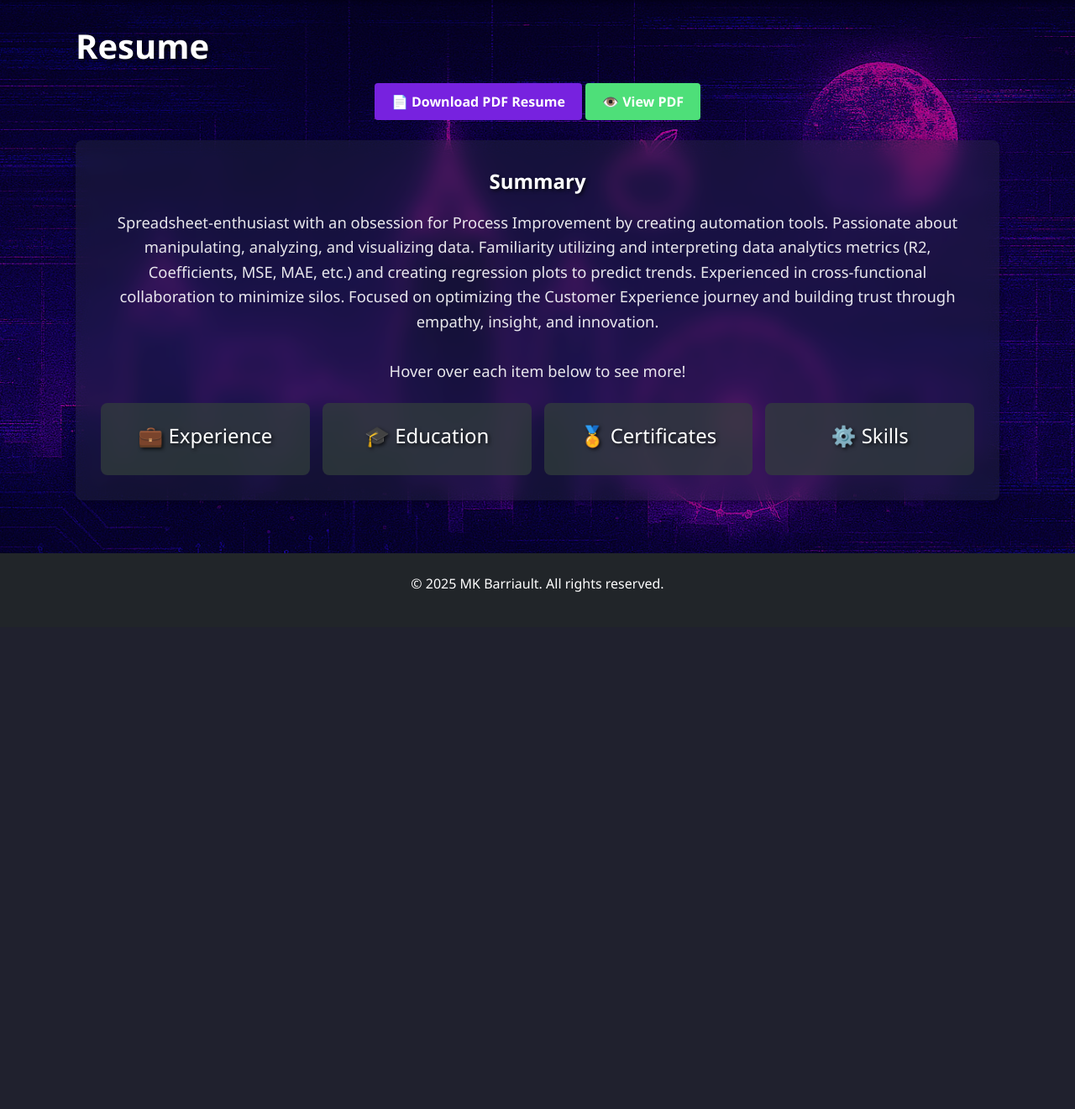
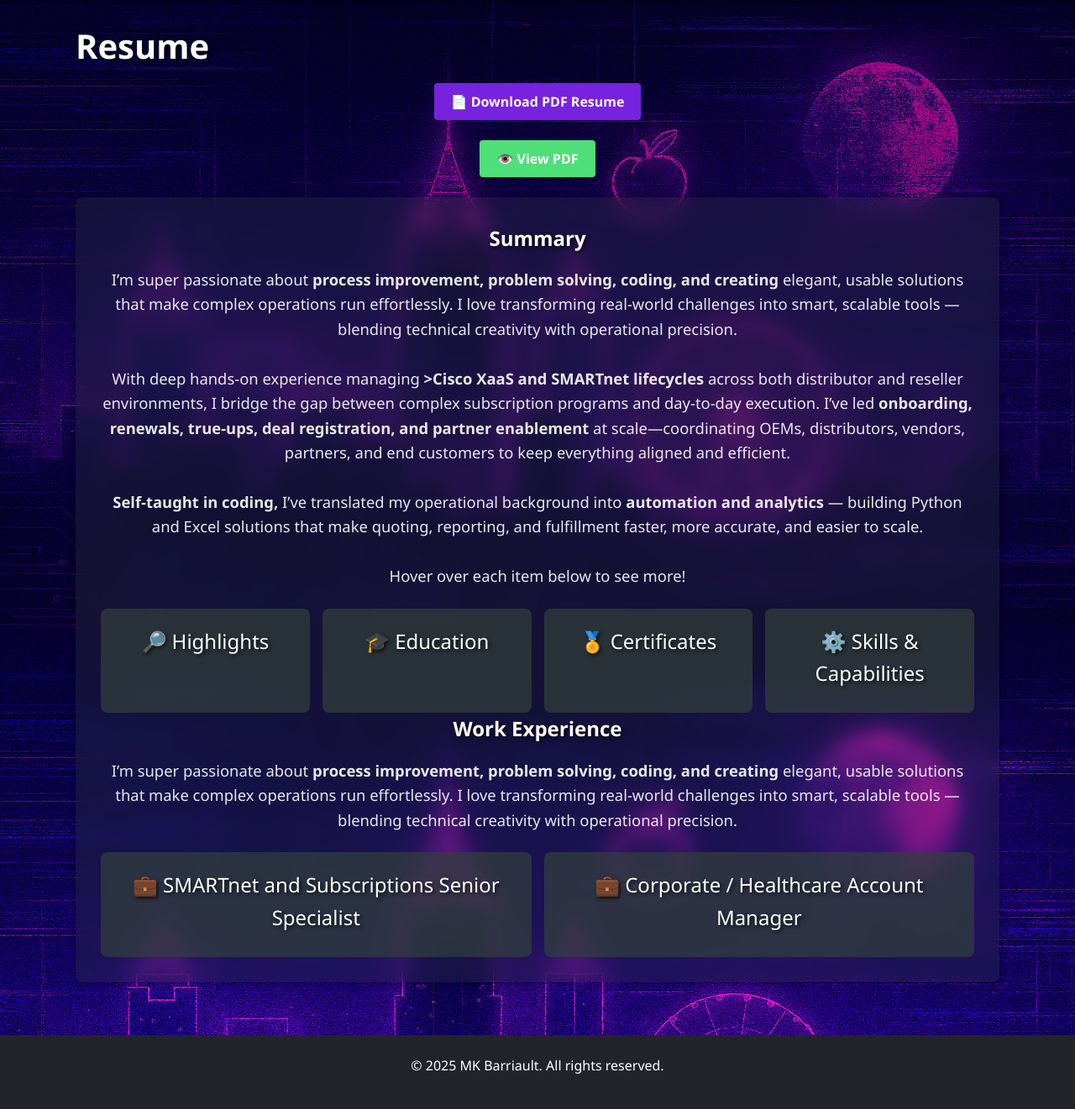
Before and after one commit to mkb0020/PortfolioSite, a Flask app: page /resume in a window 1280 px wide. Shown: the part 56-1377 px from the top of the page at 84% size. Before the commit the page ends 761 px from the top, so only its background shows below. Run offline with Flask 3, Linux system fonts and the light colour scheme; some libraries are stand-ins or nearby versions.

Commit message:
updated Resume

```diff
--- a/templates/resume.html
+++ b/templates/resume.html
@@ -7,7 +7,7 @@
     <a href="{{ url_for('static', filename='resume/ResumeDownload.pdf') }}" download="MK_Barriault_Resume.pdf" class="btn btn-primary">
         📄 Download PDF Resume
     </a>
-    <a href="{{ url_for('static', filename='resume/ResumeDownload.pdf') }}" target="_blank" class="btn btn-success">
+    <br><br><a href="{{ url_for('static', filename='resume/ResumeDownload.pdf') }}" target="_blank" class="btn btn-success">
         👁️ View PDF
     </a>
 </div>
@@ -17,28 +17,31 @@
 
     <div class="summary-section text-center mb-4"> <!-- PROFESSIONAL SUMMARY ON TOP -->
         <h4>Summary</h4>
-        <p>
-            Spreadsheet-enthusiast with an obsession for Process Improvement by creating automation tools.
-            Passionate about manipulating, analyzing, and visualizing data.
-            Familiarity utilizing and interpreting data analytics metrics (R2, Coefficients, MSE, MAE, etc.)
-            and creating regression plots to predict trends.
-            Experienced in cross-functional collaboration to minimize silos.
-            Focused on optimizing the Customer Experience journey and building trust through empathy, insight, and innovation.
-            <br>
-            <br>Hover over each item below to see more!
+            <p>I’m super passionate about <strong>process improvement, problem solving, coding, and creating </strong>elegant, usable solutions that make complex operations run effortlessly. I love transforming real-world challenges into smart, scalable tools — blending technical creativity with operational precision.
+            <br><br>With deep hands-on experience managing <strong>>Cisco XaaS and SMARTnet lifecycles</strong> across both distributor and reseller environments, I bridge the gap between complex subscription programs and day-to-day execution. I’ve led <strong>onboarding, renewals, true-ups, deal registration, and partner enablement</strong> at scale—coordinating OEMs, distributors, vendors, partners, and end customers to keep everything aligned and efficient.
+            <br><br><strong>Self-taught in coding,</strong> I’ve translated my operational background into <strong>automation and analytics</strong> — building Python and Excel solutions that make quoting, reporting, and fulfillment faster, more accurate, and easier to scale.
+            <br><br>Hover over each item below to see more!
         </p>
     </div>
 
-    <div class="resume-grid"> <!-- 2x2 GRID FOR TOOL TIPS -->
+    <div class="resume-grid"> <!-- GRID FOR TOOL TIPS -->
         <div class="resume-item"
              data-bs-toggle="tooltip"
              data-bs-html="true"
              data-bs-placement="auto"
-             title="<div class='tooltip-title'>WORK EXPERIENCE</div>
-                    <div class='tooltip-body'>• SMARTnet and Subscriptions Senior Specialist - D&H Distributing, Harrisburg, PA (Aug 2022 – Jun 2025)<br>
-                    • Corporate / Healthcare Account Manager - Southern Computer Warehouse, Marietta, GA (Mar 2016 – Aug 2022)</div>">
-             <h4>💼 Experience</h4>
+             title="<div class='tooltip-title'>WHAT I BRING TO THE TABLE</div>
+                    <div class='tooltip-body'>
+                        <br>• Subscription and XaaS Operations — Practical lifecycle management for Cisco portfolios across distributor and VAR channels
+                        <br>• Cross Functional Collaboration — Extensive experience partnering with Sales, IT, Finance, Engineering, distributors, OEMs, and end customers
+                        <br>• Pre Sales Technical Support — Quoting, deal registration, RFQ response, and partner enablement for complex technical programs
+                        <br>• Customer Lifecycle Management and Leadership — Renewals, onboarding, true ups, and leading enablement efforts for internal teams and external partners
+                        <br>• Coding - Automation & Data Work / API Integration / self taught coding projects to build data analysis tools and prototype ML models for forecasting and risk detection / Web Development and hobbyist game development projects for creative practice and rapid prototyping
+                        <br>•Training and Enablement — Designed internal / partner-facing self serve guides and recurring trainings that enable others to succeed
+
+                    </div>">
+            <h4>🔎 Highlights</h4>
         </div>
+
 
         <div class="resume-item"
              data-bs-toggle="tooltip"
@@ -62,21 +65,66 @@
              data-bs-toggle="tooltip"
              data-bs-html="true"
              data-bs-placement="auto"
-             title="<div class='tooltip-title'>SKILLS & AREAS OF INTEREST</div>
+             title="<div class='tooltip-title'>SKILLS & CAPABILITIES</div>
                     <div class='tooltip-body'>• Process Development, Documentation, and Improvement
                         <br>• Data Analysis & Visualization
+                        <br>• Managing long-term client relationships
+                        <br>• Operatinal Process Improvement
+                        <br>• Onsite client visits
                         <br>• Visual Basic (Microsoft Excel)
-                        <br>• Python: pandas, Matplotlib, scikit-learn, tkinter, numpy, seaborn
-                        <br>• Website Development: Flask, Bootstrap, HTML, CSS
+                        <br>• Python (pandas, Matplotlib, scikit-learn, tkinter, numpy, seaborn)
+                        <br>• Website & e-commerce Storefront Creation (Python, Flask, Javascript, Bootstrap, Lightbox, HTML, CSS)
                         <br>• Subscription Management (Renewals, Modifications, True Ups)
-                        <br>• Cross-Functional Ops (Sales, AP, IT, Engineering)
+                        <br>• Cross-Functional Ops
                         <br>• Enablement & Training
                         <br>• Customer Experience Lifecycle Management
                         <br>• API Integration
+                        <br>• PostgreSQL
+                        <br>• Cisco Channel Sales Tools: CCW, PXP, DPV, Smart Accounts, Software Central, DevNet; SEWP V/GSA workflows
                         <br>• Microsoft Office Suite, CRM, ERP, and channel quoting tools</div>">
-            <h4>⚙️ Skills</h4>
+            <h4>⚙️ Skills & Capabilities</h4>
         </div>
     </div>
+
+
+
+    <div class="summary-section text-center mb-4"> <!-- PROFESSIONAL SUMMARY ON TOP -->
+        <h4>Work Experience</h4>
+            <p>I’m super passionate about <strong>process improvement, problem solving, coding, and creating </strong>elegant, usable solutions that make complex operations run effortlessly. I love transforming real-world challenges into smart, scalable tools — blending technical creativity with operational precision.
+            </p>
+    </div>
+
+
+
+    <div class="resume-grid">
+
+        <div class="resume-item"
+             data-bs-toggle="tooltip"
+             data-bs-html="true"
+             data-bs-placement="auto"
+             title="<div class='tooltip-title'>SMARTnet and Subscriptions Senior Specialist</div>
+                    <div class='tooltip-body'>
+                    • SMARTnet and Subscriptions Senior Specialist - D&H Distributing, Harrisburg, PA (Aug 2022 – Jun 2025)<br>
+                    </div>">
+                    <h4>💼 SMARTnet and Subscriptions Senior Specialist</h4>
+        </div>
+
+        <div class="resume-item"
+             data-bs-toggle="tooltip"
+             data-bs-html="true"
+             data-bs-placement="auto"
+             title="<div class='tooltip-title'>Corporate / Healthcare Account Manager</div>
+                    <div class='tooltip-body'>
+                    <br>Southern Computer Warehouse
+                    <br>Marietta, GA
+                    <br>(Mar 2016 – Aug 2022)
+                    </div>">
+                    <h4>💼 Corporate / Healthcare Account Manager</h4>
+        </div>
+
+    </div>
+
+
 </div>
 
 <!-- TOOL TIPS -->
```
